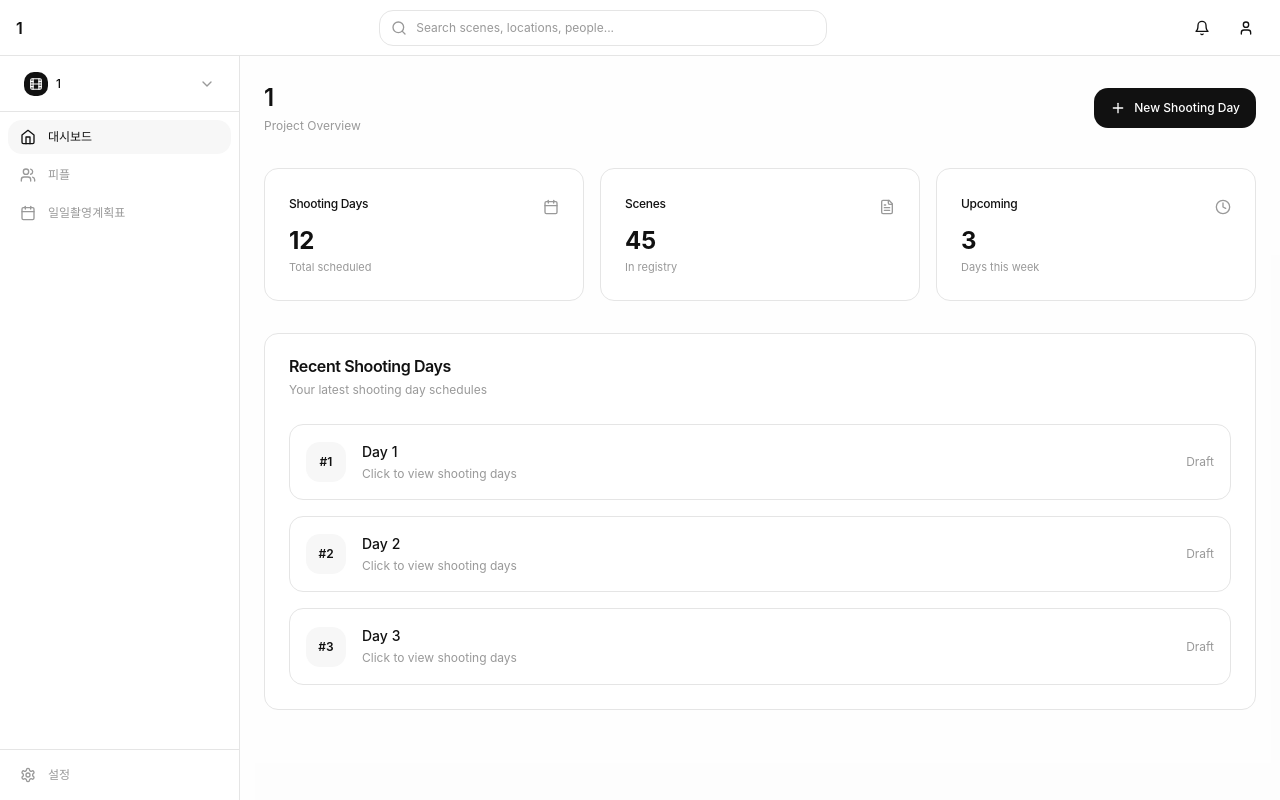
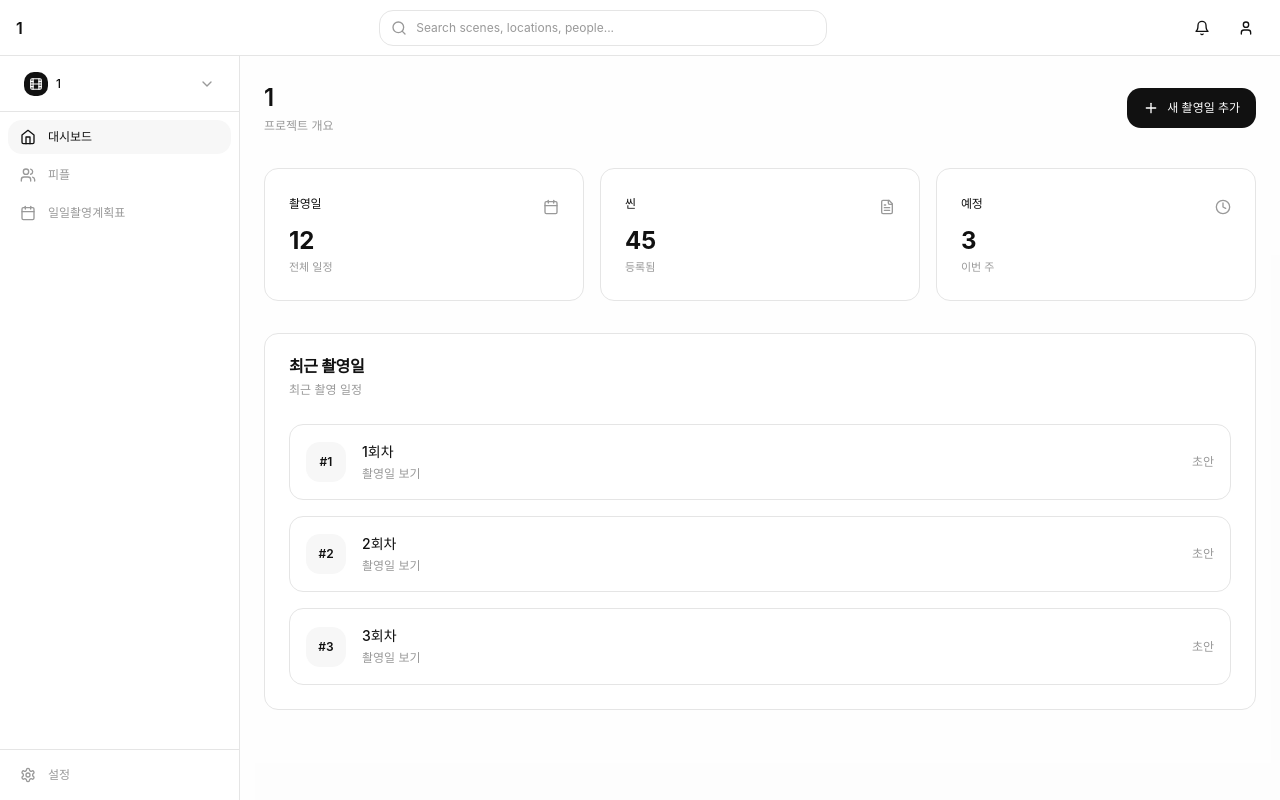
Before and after one commit to kangbjin01/moviemaker-001, a Next.js app: page /1/1 in a window 1280 px wide. Built offline with nearby package versions, Linux system fonts and the light colour scheme.

Commit message:
feat: 대시보드 페이지 한글화
- 프로젝트 개요, 통계, 최근 촬영일 등 모든 텍스트 한글화
- "Day 1" → "1회차" 형식으로 변경

Co-Authored-By: Claude Sonnet 4.5 <noreply@anthropic.com>

```diff
--- a/src/app/(console)/[org]/[project]/page.tsx
+++ b/src/app/(console)/[org]/[project]/page.tsx
@@ -26,12 +26,12 @@ export default function ProjectPage() {
         <div className="mb-8 flex items-center justify-between">
           <div>
             <h1 className="text-2xl font-semibold">{project}</h1>
-            <p className="text-sm text-muted-foreground">Project Overview</p>
+            <p className="text-sm text-muted-foreground">프로젝트 개요</p>
           </div>
           <Button asChild>
             <Link href={`/${org}/${project}/shooting-days`}>
               <Plus className="mr-2 h-4 w-4" />
-              New Shooting Day
+              새 촬영일 추가
             </Link>
           </Button>
         </div>
@@ -40,34 +40,34 @@ export default function ProjectPage() {
         <div className="mb-8 grid gap-4 md:grid-cols-3">
           <Card>
             <CardHeader className="flex flex-row items-center justify-between pb-2">
-              <CardTitle className="text-sm font-medium">Shooting Days</CardTitle>
+              <CardTitle className="text-sm font-medium">촬영일</CardTitle>
               <Calendar className="h-4 w-4 text-muted-foreground" />
             </CardHeader>
             <CardContent>
               <div className="text-2xl font-bold">{stats.shootingDays}</div>
-              <p className="text-xs text-muted-foreground">Total scheduled</p>
+              <p className="text-xs text-muted-foreground">전체 일정</p>
             </CardContent>
           </Card>
 
           <Card>
             <CardHeader className="flex flex-row items-center justify-between pb-2">
-              <CardTitle className="text-sm font-medium">Scenes</CardTitle>
+              <CardTitle className="text-sm font-medium">씬</CardTitle>
               <FileText className="h-4 w-4 text-muted-foreground" />
             </CardHeader>
             <CardContent>
               <div className="text-2xl font-bold">{stats.scenes}</div>
-              <p className="text-xs text-muted-foreground">In registry</p>
+              <p className="text-xs text-muted-foreground">등록됨</p>
             </CardContent>
           </Card>
 
           <Card>
             <CardHeader className="flex flex-row items-center justify-between pb-2">
-              <CardTitle className="text-sm font-medium">Upcoming</CardTitle>
+              <CardTitle className="text-sm font-medium">예정</CardTitle>
               <Clock className="h-4 w-4 text-muted-foreground" />
             </CardHeader>
             <CardContent>
               <div className="text-2xl font-bold">{stats.upcomingDays}</div>
-              <p className="text-xs text-muted-foreground">Days this week</p>
+              <p className="text-xs text-muted-foreground">이번 주</p>
             </CardContent>
           </Card>
         </div>
@@ -75,8 +75,8 @@ export default function ProjectPage() {
         {/* Recent Activity */}
         <Card>
           <CardHeader>
-            <CardTitle>Recent Shooting Days</CardTitle>
-            <CardDescription>Your latest shooting day schedules</CardDescription>
+            <CardTitle>최근 촬영일</CardTitle>
+            <CardDescription>최근 촬영 일정</CardDescription>
           </CardHeader>
           <CardContent>
             <div className="space-y-4">
@@ -92,14 +92,14 @@ export default function ProjectPage() {
                       #{day}
                     </div>
                     <div>
-                      <p className="font-medium">Day {day}</p>
+                      <p className="font-medium">{day}회차</p>
                       <p className="text-sm text-muted-foreground">
-                        Click to view shooting days
+                        촬영일 보기
                       </p>
                     </div>
                   </div>
                   <div className="text-sm text-muted-foreground">
-                    Draft
+                    초안
                   </div>
                 </Link>
               ))}
```
